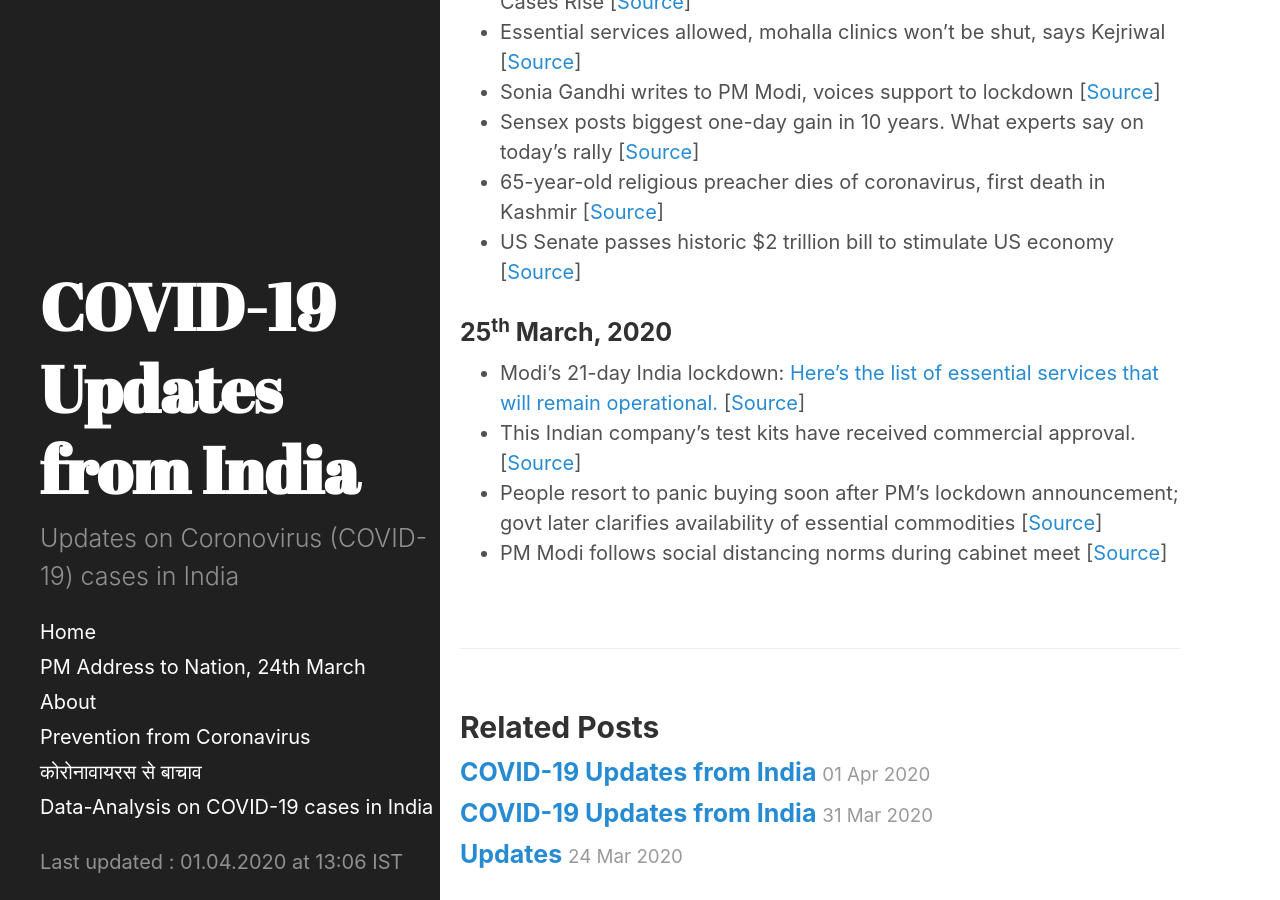
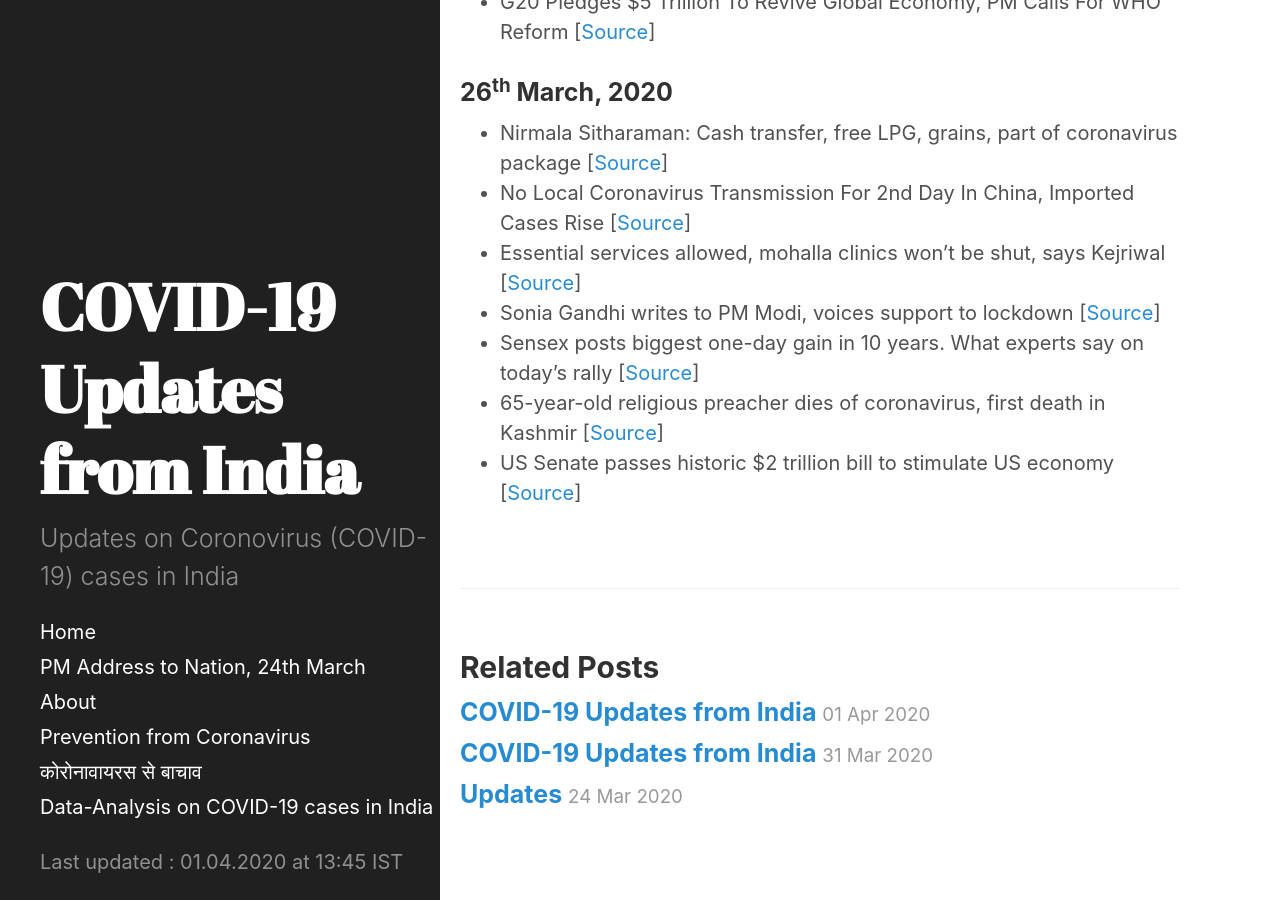
Before and after one commit to bhooraj/covid19updates-india, a Jekyll site: the page built from _posts/2020-03-29-Latest-updates.md, in a window 1280 px wide and 900 px high, scrolled down 2073 px. Built offline with Jekyll 4.4.1, drawn with Linux system fonts in a browser that asks for light colours; some of the changed text lies outside the part shown.

Commit message:
Updated news section

```diff
--- a/_data/last_updated.yml
+++ b/_data/last_updated.yml
@@ -1 +1 @@
-- updated_on : 01.04.2020 at 13:06 IST
+- updated_on : 01.04.2020 at 13:45 IST
--- a/_posts/2020-03-29-Latest-updates.md
+++ b/_posts/2020-03-29-Latest-updates.md
@@ -35,9 +40,3 @@
 - Sensex posts biggest one-day gain in 10 years. What experts say on today's rally [[Source](https://www.livemint.com/news/india/sensex-sees-biggest-one-day-gain-in-over-10-years-ril-leads-recovery-11585130333075.html)]
 - 65-year-old religious preacher dies of coronavirus, first death in Kashmir [[Source](https://www.hindustantimes.com/india-news/65-year-old-religious-preacher-dies-of-coronavirus-first-death-in-kashmir/story-cC1FvbQVLuhTobUoVxmGjK.html)]
 - US Senate passes historic $2 trillion bill to stimulate US economy [[Source](https://www.moneycontrol.com/news/world/us-senate-historic-2-trillion-bill-to-stimulate-us-economy-5074271.html)]
-
-### 25<sup>th</sup> March, 2020
-- Modi's 21-day India lockdown: [Here's the list of essential services that will remain operational.](http://164.100.117.97/WriteReadData/userfiles/Guidelines.pdf) [[Source](https://pib.gov.in/PressReleaseIframePage.aspx?PRID=1607997)]
-- This Indian company's test kits have received commercial approval. [[Source](https://www.moneycontrol.com/news/india/coronavirus-pandemic-mylab-discovery-solutions-this-indian-companys-test-kits-have-received-commercial-approval-5065061.html)]
-- People resort to panic buying soon after PM's lockdown announcement; govt later clarifies availability of essential commodities [[Source](https://www.firstpost.com/health/coronavirus-outbreak-people-resort-to-panic-buying-soon-after-pms-lockdown-announcement-govt-later-clarifies-availability-of-essential-commodities-8187371.html)]
-- PM Modi follows social distancing norms during cabinet meet [[Source](https://timesofindia.indiatimes.com/india/coronavirus-union-cabinet-meeting-underway-social-distancing-seen/articleshow/74806444.cms)]
```
Also changed, not shown: other parts of _posts/2020-03-29-Latest-updates.md (+6 -1 lines), _posts/2020-03-24-Updates.md (+6 -0 lines).
